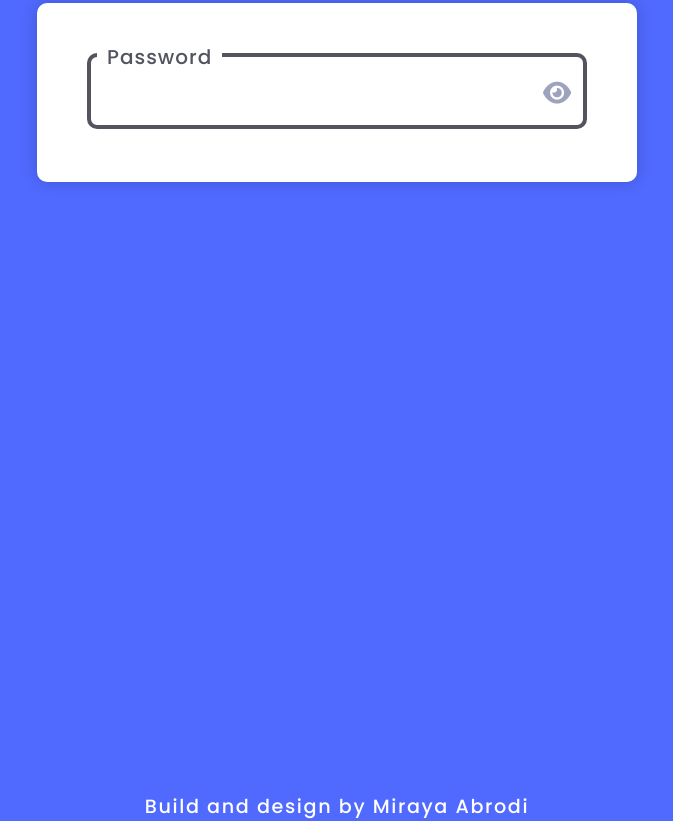
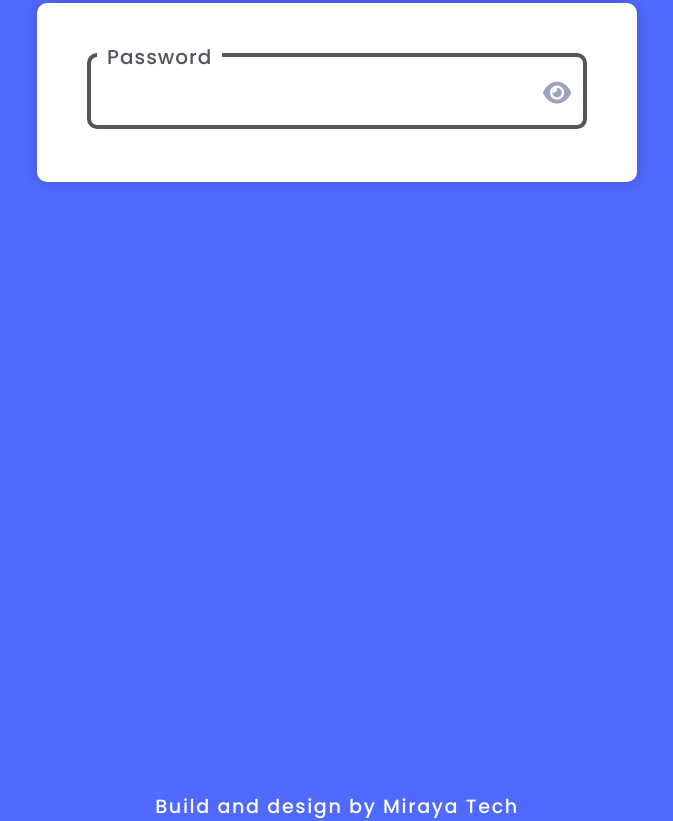
Before and after one commit to mirayatech/Password-Checker, a plain HTML site: page index.html in a window 1280 px wide. Shown: the part 308-1129 px from the top of the page, without its empty margins (303-976 px from the left). Drawn offline with Linux system fonts and the light colour scheme.

Commit message:
Update index.html

```diff
--- a/index.html
+++ b/index.html
@@ -30,8 +30,8 @@
 
     <!-- Footer  -->
     <footer class="footer">
-        <a href="https://github.com/mirayaabrodi" class="footer-link" target="_blank">Build and design by Miraya
-            Abrodi</a>
+        <a href="https://github.com/mirayatech" class="footer-link" target="_blank">Build and design by Miraya
+            Tech</a>
     </footer>
     <script src="./app.js"></script>
 </body>
```
